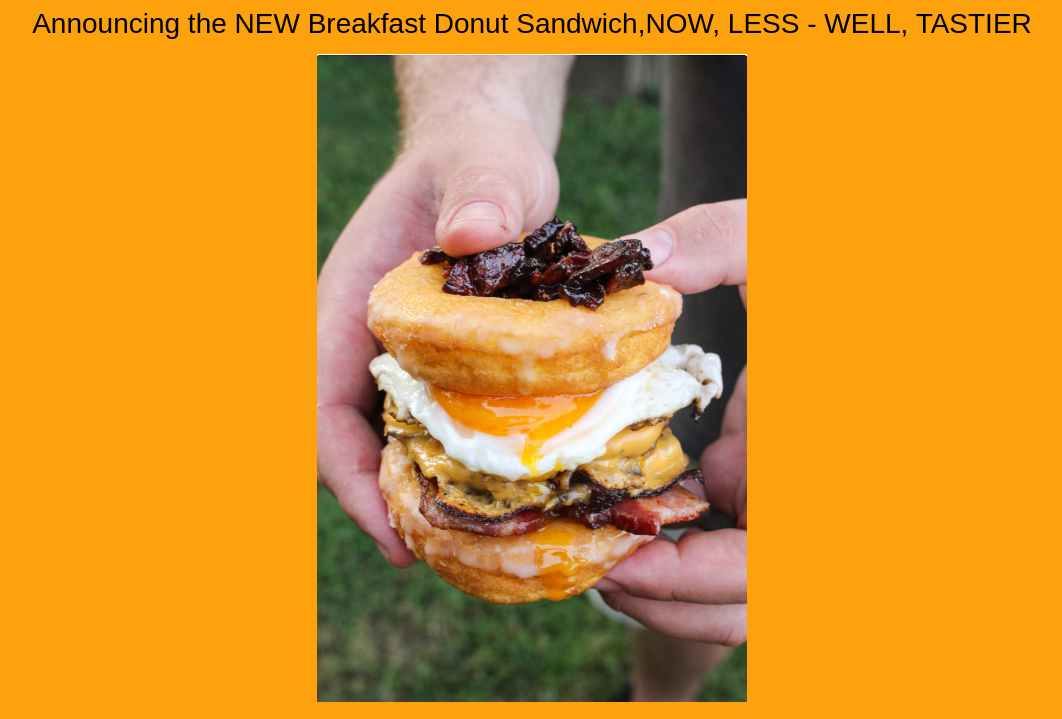
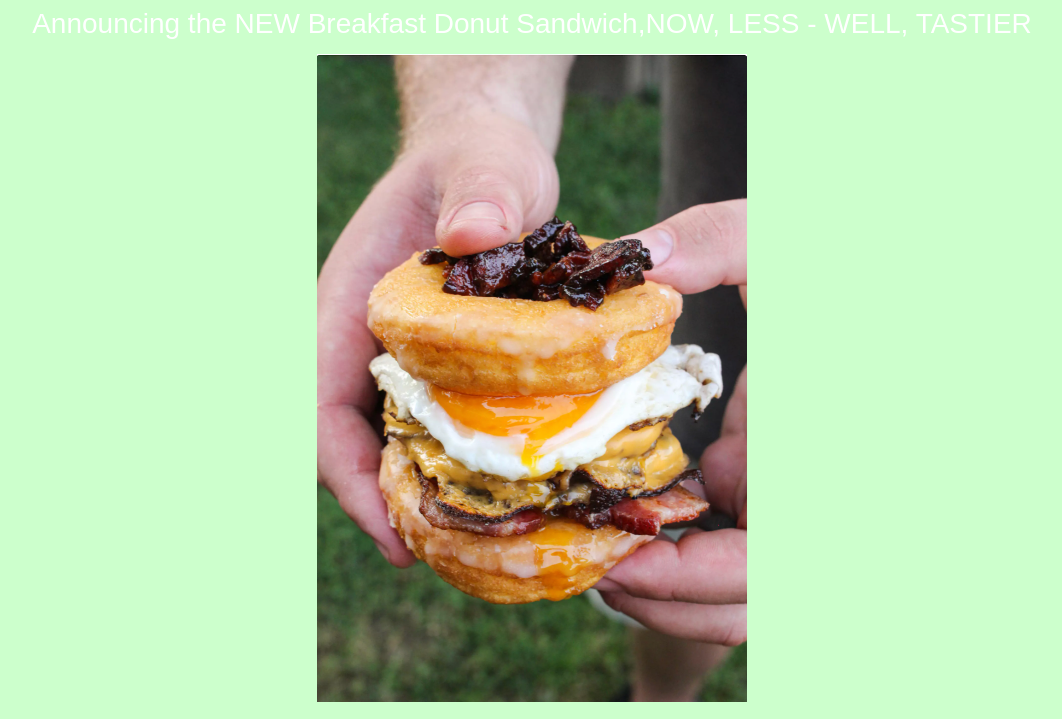
Before and after one commit to kylehar9/donut-website-oct28, a plain HTML site: page index.html in a window 1280 px wide. Shown: the part 142-861 px from the top of the page, without its empty margins (108-1170 px from the left). Drawn offline with Linux system fonts and the light colour scheme.

Commit message:
change colors

```diff
--- a/index.html
+++ b/index.html
@@ -5,8 +5,8 @@
     <title>Paradise Donut Company</title>
     <style>
       body {
-        color: #000000;
-        background-color: #fda10c;
+        color: #ffffff;
+        background-color: #CCFFCC;
         font-family: Arial, sans-serif;
         font-size: 14px;
       }
```
